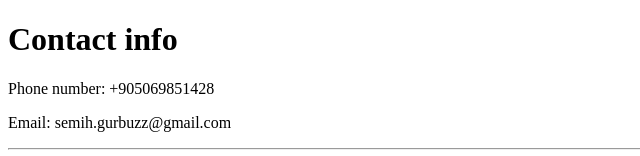
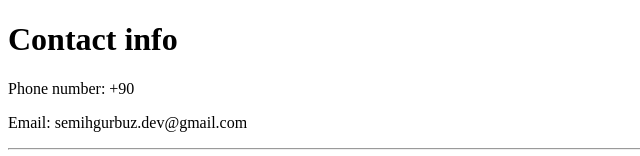
Before and after one commit to semihgurbuz/cv, a plain HTML site: page contact-me.html in a window 1280 px wide. Shown: the top 156 px of the page, without its empty margins (0-640 px from the left). Drawn offline with Linux system fonts and the light colour scheme.

Commit message:
Update contact-me.html

```diff
--- a/contact-me.html
+++ b/contact-me.html
@@ -8,8 +8,8 @@
 
 <body>
   <h1>Contact info</h1>
-  <p>Phone number: +905069851428 </p>
-  <p>Email: semih.gurbuzz@gmail.com</p>
+  <p>Phone number: +90 </p>
+  <p>Email: semihgurbuz.dev@gmail.com</p>
 <hr>
   <form  action="mailto:semih.gurbuzz@gmail.com" method="post" enctype="text/plain">
     <label>Your name:</label>
```
